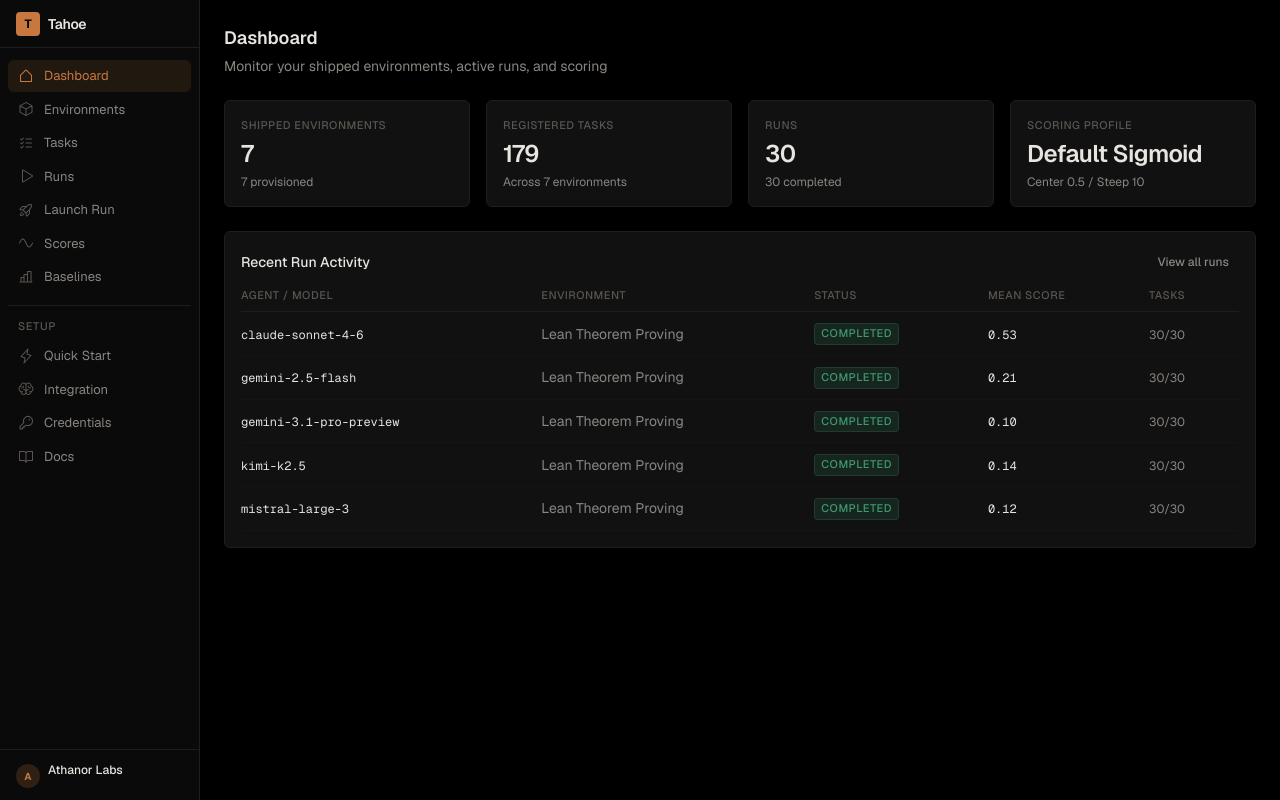
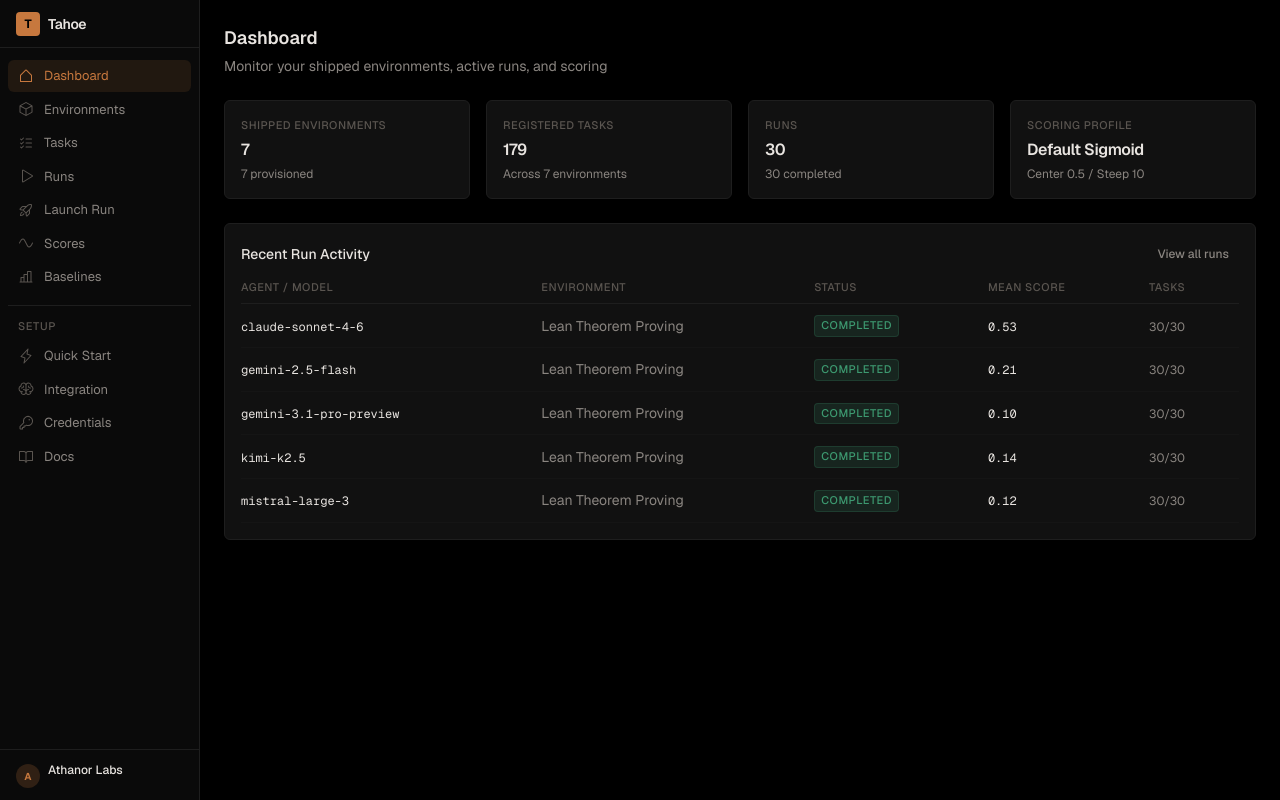
Before and after one commit to athanor-ai/athanor-platform, a Next.js app: page /overview in a window 1280 px wide. Built offline with nearby package versions, Linux system fonts and the light colour scheme; no server answers.

Commit message:
small tweaks

```diff
--- a/src/components/ui/MetricCard.tsx
+++ b/src/components/ui/MetricCard.tsx
@@ -19,7 +19,7 @@ export function MetricCard({
       <div className="text-[11px] font-medium uppercase tracking-wider text-text-tertiary">
         {label}
       </div>
-      <div className="mt-1 text-2xl font-semibold tracking-tight text-text-primary truncate" title={String(value)}>
+      <div className="mt-1 font-semibold tracking-tight text-text-primary" title={String(value)}>
         {value}
       </div>
       {(subtext || trend) && (
```
